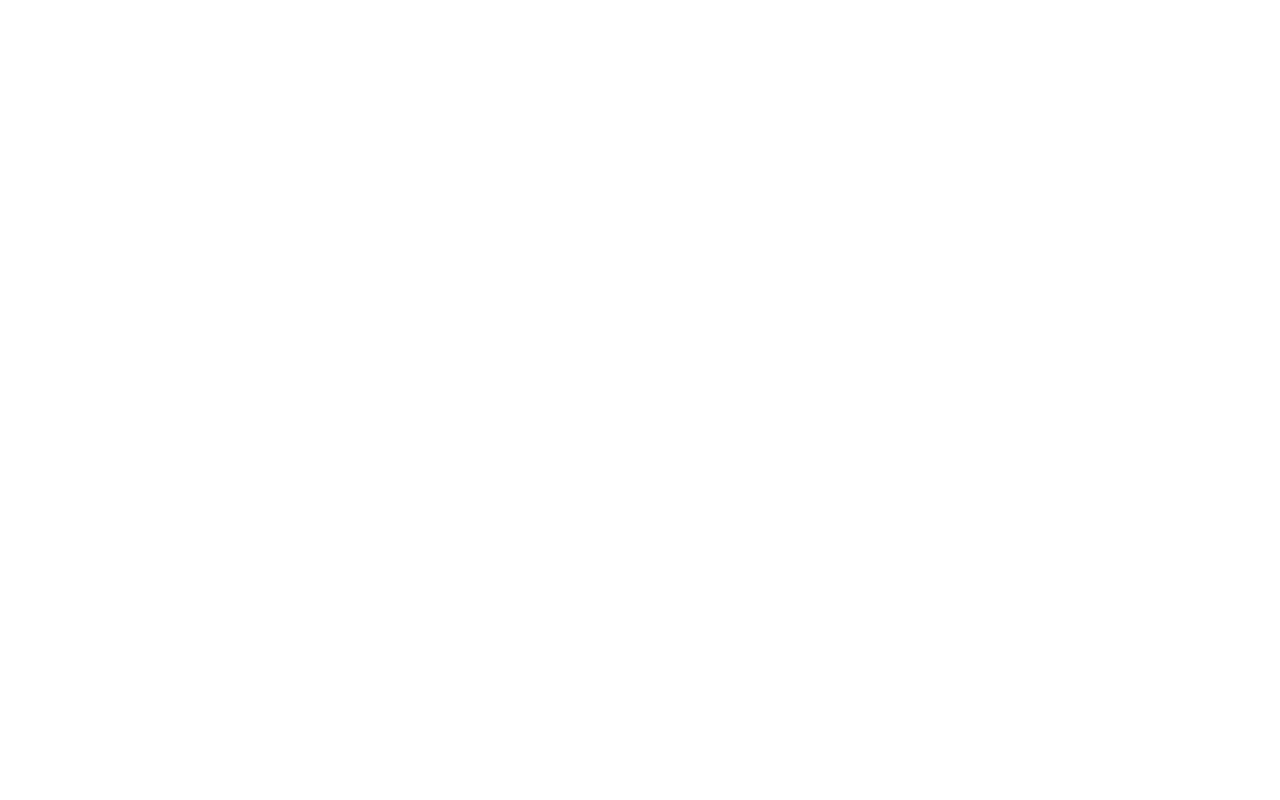
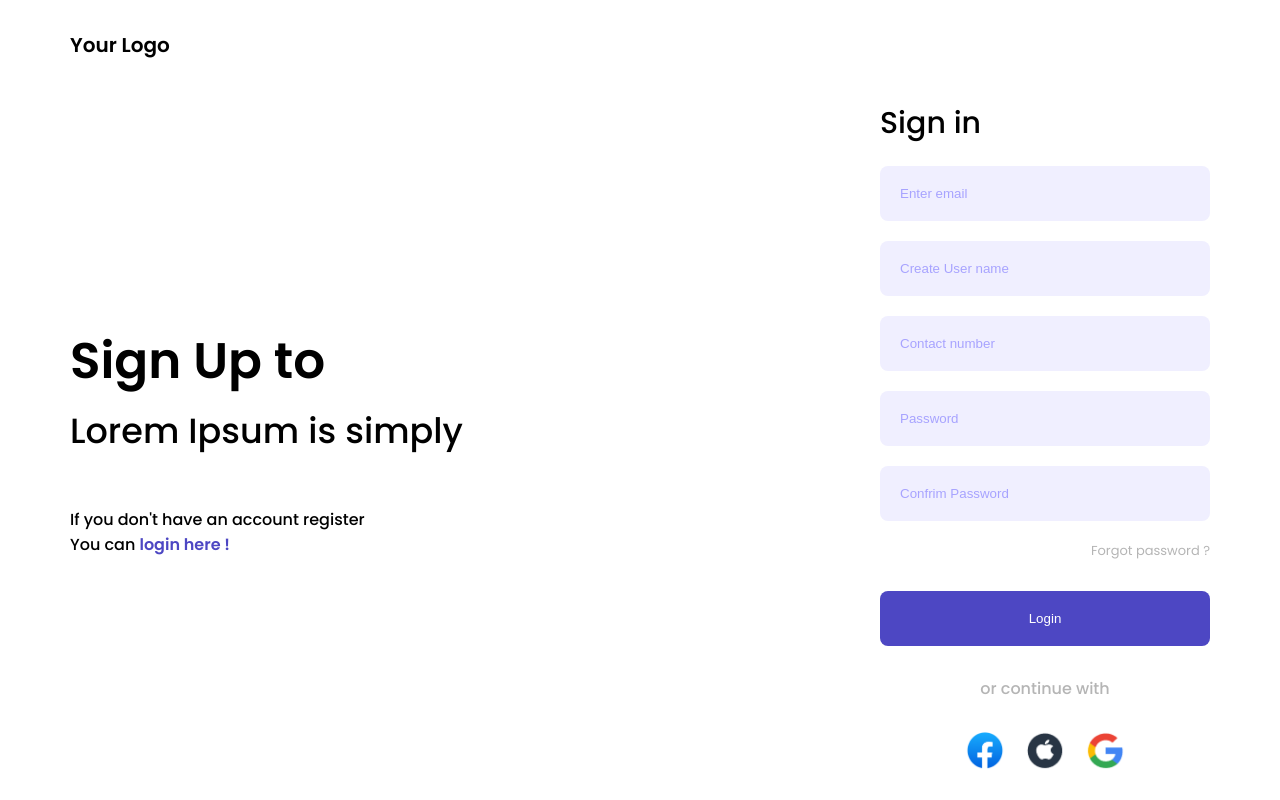
Before and after one commit to samaahmed1/Form-Signin-Signup-1, a plain HTML site: page sign-up.html in a window 1280 px wide. Drawn offline with Linux system fonts and the light colour scheme.

Commit message:
Create: Sign Up Page

```diff
--- a/assets/styles/style.css
+++ b/assets/styles/style.css
@@ -49,7 +49,7 @@ header .logo{
   justify-content: space-between;
   align-items: center;
   flex-wrap: wrap;
-  height: calc(100vh - 200px);
+  height: calc(100vh - 100px);
 }
 @media(max-width:992px){
   .content .container{
@@ -97,16 +97,13 @@ header .logo{
   border-radius: 8px;
   min-width:330px;
   padding: 20px;
+  margin-bottom: 20px;
 }
 .content .container .form form input::placeholder{
   color: var(--maximum-blue-purple);
 }
-.content .container .form form .name-or-email{
-  margin-bottom: 30px;
-}
 .content .container .form form a{
  display: block;
- margin-top: 10px;
  font-weight: 400;
  font-size: 13px;
  color: var(--silver);
--- a/sign-up.html
+++ b/sign-up.html
@@ -13,9 +13,48 @@
   <link rel="stylesheet" href="assets/styles/style.css">
 </head>
 <body>
-
-
-
-
+  <header>
+    <div class="container">
+     <a class="logo" href="#">Your Logo</a>
+    </div>
+  </header>
+  <main>
+    <section class="content">
+      <div class="container">
+        <div class="information">
+          <h1>Sign Up to </h1>
+          <h2>Lorem Ipsum is simply </h2>
+          <p>
+            If you don't have an account register <br>
+             You can <a href="index.html">login here !</a>
+          </p>
+        </div>
+        <div class="form">
+          <h2>Sign in</h2>
+          <form method="post">
+            <input type="email" class="name-or-email" name="email" placeholder="Enter email" autofocus required>
+            <input type="email" class="name-or-email" name="user-name" placeholder="Create User name" required>
+            <input type="text" class="name-or-email" name="number" placeholder="Contact number" required>
+            <input type="password" name="password" placeholder="Password" required>
+            <input type="password" name="Confrim-Password" placeholder="Confrim Password" required>
+            <a href="#">Forgot password ?</a>
+            <input type="submit" value="Login" class="login">
+          </form>
+          <p>or continue with</p>
+          <div class="continue-with">
+            <a href="#">
+              <img src="assets/images/Facebook.png" alt="Facebook">
+            </a>
+            <a href="#">
+              <img src="assets/images/apple.png" alt="apple">
+            </a>
+            <a href="#">
+              <img src="assets/images/google.png" alt="google">
+            </a>
+          </div>
+        </div>
+      </div>
+    </section>
+  </main>
 </body>
 </html>
```
